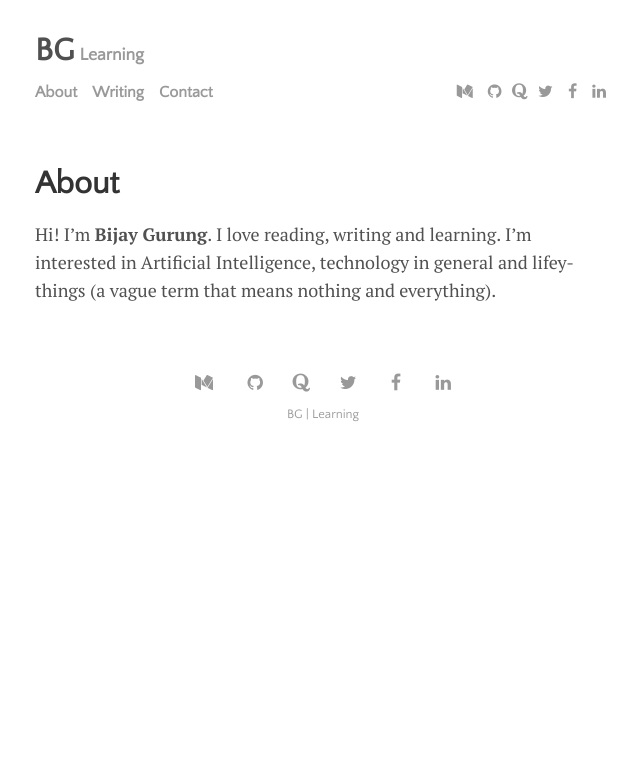
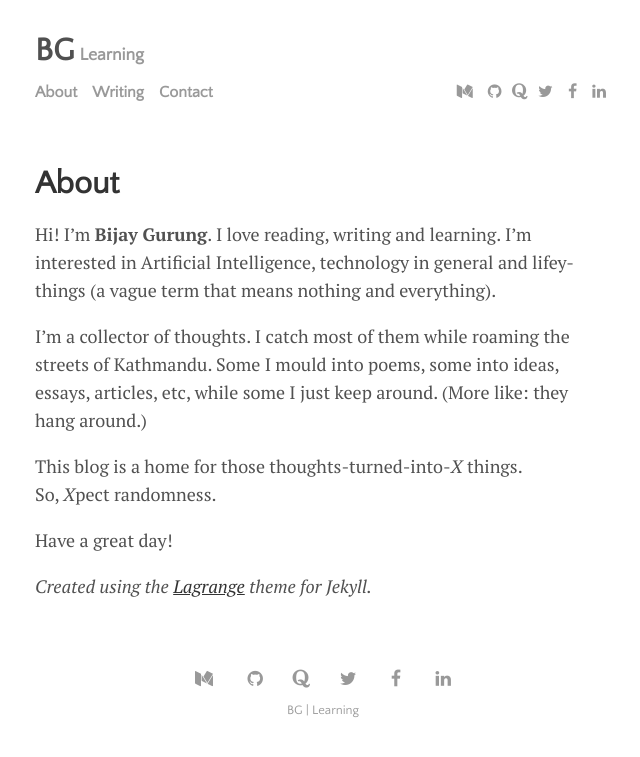
Before and after one commit to bglearning/bglearning.github.io, a Jekyll site: the page built from menu/about.md, in a window 1280 px wide. Shown: the top 757 px of the page, without its empty margins (317-957 px from the left). Built offline with Jekyll 4.4.1, drawn with Linux system fonts in a browser that asks for light colours.

Commit message:
Update about page
Mention Lagrange theme.

```diff
--- a/menu/about.md
+++ b/menu/about.md
@@ -3,3 +3,12 @@ layout: page
 title: About
 ---
 Hi! I'm **Bijay Gurung**. I love reading, writing and learning. I'm interested in Artificial Intelligence, technology in general and lifey-things (a vague term that means nothing and everything).
+
+I'm a collector of thoughts. I catch most of them while roaming the streets of Kathmandu. Some I mould into poems, some into ideas, essays, articles, etc, while some I just keep around. (More like: they hang around.)
+
+This blog is a home for those thoughts-turned-into-*X* things.
+So, *X*pect randomness.
+
+Have a great day!
+
+*Created using the [Lagrange](https://github.com/LeNPaul/Lagrange) theme for Jekyll.*
```
